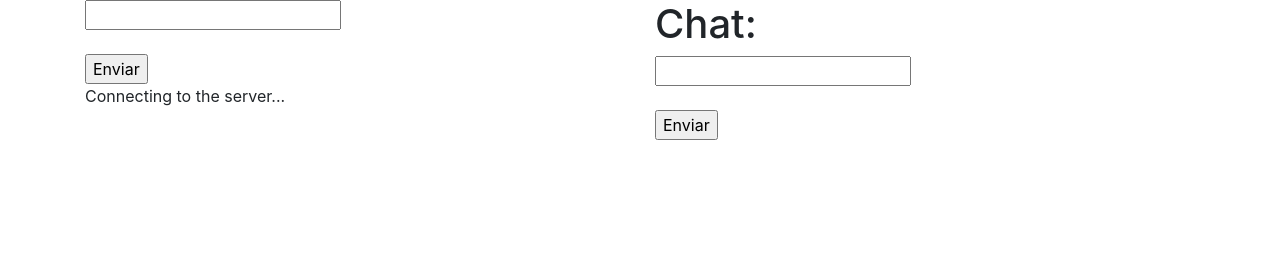
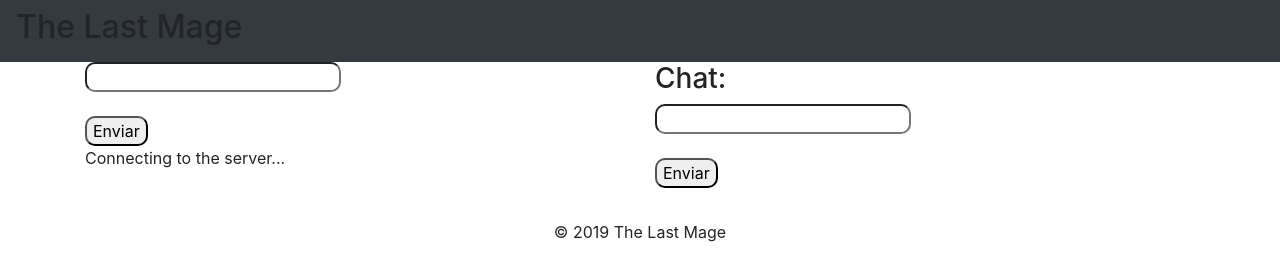
Before and after one commit to JhonnyBn/TheLastMage, a website: page client-web/public_front/index.html in a window 1280 px wide. Drawn offline with nearby package versions, Linux system fonts and the light colour scheme; no server answers.

Commit message:
Alterações no front-end da página

```diff
--- a/client-web/public_front/index.html
+++ b/client-web/public_front/index.html
@@ -5,7 +5,7 @@
   <meta charset="UTF-8" />
   <meta name="viewport" content="width=device-width, initial-scale=1.0" />
   <meta http-equiv="X-UA-Compatible" content="ie=edge" />
-  <title>Document</title>
+  <title>The Last Mage</title>
   <script src="libs/socket.io.js"></script>
   <script src="logic/main.js"></script>
   <link rel="stylesheet" type="text/css" href="style/main.css" <!-- BootstrapCDN -->
@@ -25,18 +25,23 @@
 </head>
 
 <body>
+  <nav class="navbar navbar-dark bg-dark navbar-expand-sm">
+    <div class="navbar-header">
+      <h2>The Last Mage</h2>
+    </div>
+  </nav>
   <div class="container">
     <div class="row">
-      <div class="col">
+      <div class="col game">
         <form action="javascript:enviar();">
           <input type="text" id="entrada" /><br /><br />
           <input type="submit" value="Enviar" />
         </form>
         <div id="saida">Connecting to the server...</div>
       </div>
-      <div class="col">
+      <div class="col chat">
         <form action="javascript:enviarChat();">
-          <h1>Chat:</h1>
+          <h3>Chat:</h3>
           <input type="text" id="chatEntrada" /><br /><br />
           <input type="submit" value="Enviar" />
         </form>
@@ -44,6 +49,11 @@
       </div>
     </div>
   </div>
+  <footer class="page-footer font-small py-3">
+      <div class="footer-copyright text-center py-3">
+        <p class="mb-0">© 2019 The Last Mage</p>
+      </div>
+    </footer>
 </body>
 
 
--- a/client-web/public_front/style/main.css
+++ b/client-web/public_front/style/main.css
@@ -1,3 +1,12 @@
+body{
+  background-color: #f7f7f7;
+}
+
+input{
+  border-radius: 10px;
+  text-align: end;
+}
+
 /* Chat containers */
 .containerChat {
     border: 2px solid #dedede;
```
Also changed, not shown: 1 other file.
